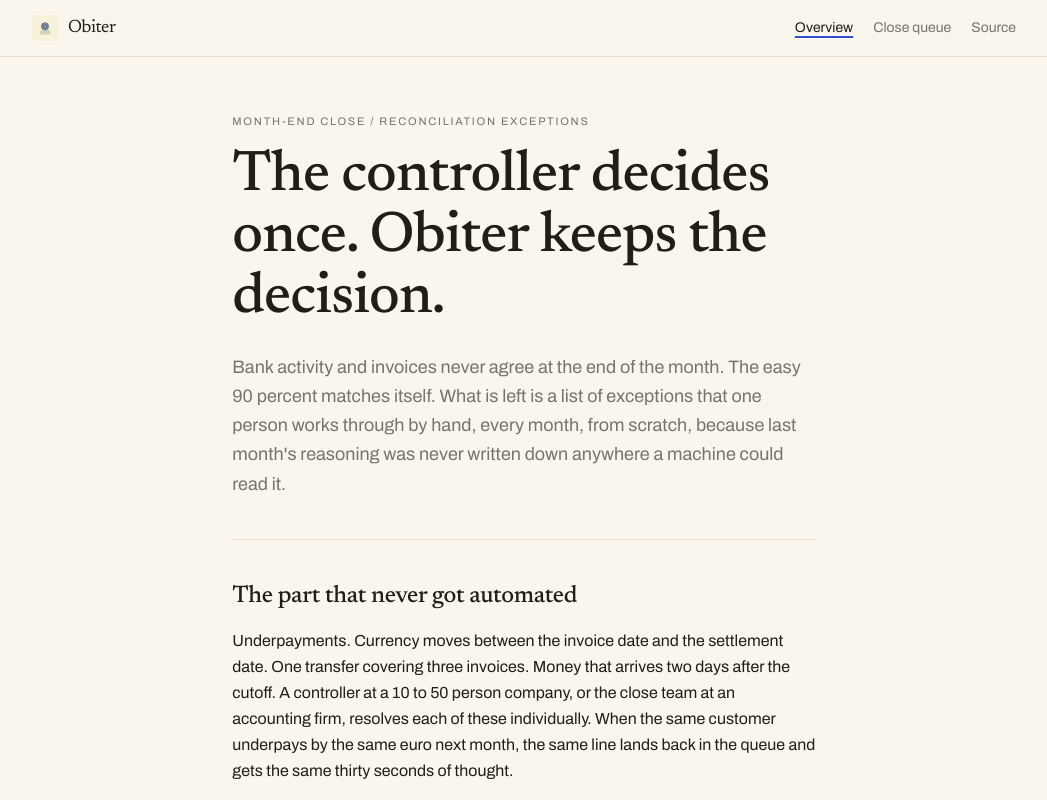
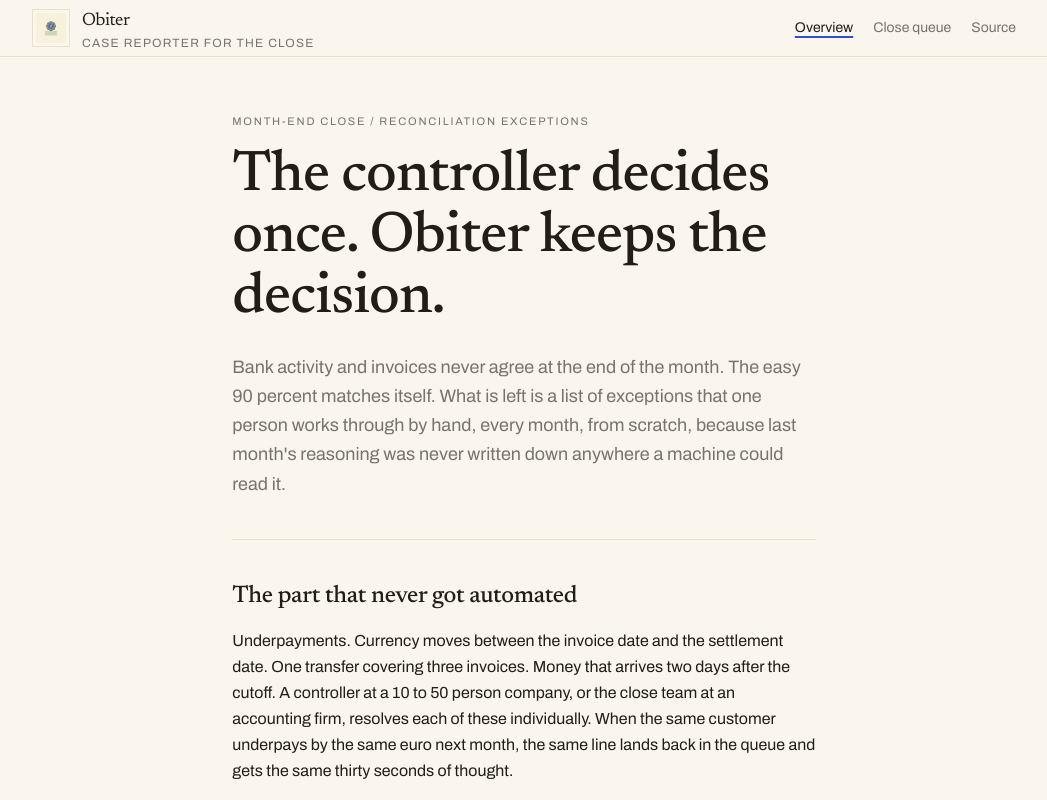
Before and after one commit to mericcintosun/obiter, a Next.js app: page / in a window 1280 px wide. Shown: the top 800 px of the page, without its empty margins (116-1163 px from the left). Built offline with nearby package versions, Linux system fonts and the light colour scheme; no server answers.

Commit message:
feat(web): letterpress devices, the framed masthead and a ruled footer

```diff
--- a/app/globals.css
+++ b/app/globals.css
@@ -96,12 +96,73 @@
   letter-spacing: -0.015em;
 }
 
-/* Field-guide small caps used for kickers and column headings. */
-.obiter-label {
+/* Field-guide small caps used for kickers and column headings. The running head
+   is the same face one step further up the page: it marks which part of the
+   case report a section belongs to, the way a printed reporter runs the case
+   name across the top of every spread. */
+.obiter-label,
+.obiter-runninghead {
   font-size: 0.6875rem;
   letter-spacing: 0.16em;
   text-transform: uppercase;
   color: var(--muted-foreground);
+}
+
+.obiter-runninghead {
+  display: block;
+  border-top: 1px solid var(--line);
+  padding-top: 0.625rem;
+}
+
+/* The standfirst. Full ink, not the muted wash: it is the paragraph the reader
+   is meant to read first, so it cannot be lighter than the body under it. */
+.obiter-lede {
+  font-size: 1.15rem;
+  line-height: 1.7;
+  color: var(--foreground);
+}
+
+/* The line that names the entity and the period, set the way a dateline is set
+   at the head of a report. */
+.obiter-dateline {
+  font-size: 0.75rem;
+  letter-spacing: 0.1em;
+  text-transform: uppercase;
+  font-variant-numeric: tabular-nums;
+  color: var(--muted-foreground);
+}
+
+/* The masthead mark sits in a hairline tile so the raster does not float on an
+   identical ground. One raster, framed; never a second brand image. */
+.obiter-masthead-mark {
+  display: inline-flex;
+  align-items: center;
+  justify-content: center;
+  border: 1px solid var(--line);
+  background: var(--ground);
+  padding: 0.1875rem;
+}
+
+/* The footer's ruled link row, above the two standing paragraphs. */
+.obiter-footer-links {
+  display: flex;
+  flex-wrap: wrap;
+  gap: 0.75rem 1.5rem;
+  border-bottom: 1px solid var(--line);
+  padding-bottom: 0.875rem;
+}
+
+/* The queue's column header, the same ruled object the measures panel uses. */
+.obiter-queue-head {
+  border-bottom: 1px solid var(--line);
+  padding-bottom: 0.5rem;
+}
+
+/* One visible focus ring for everything that is not a shadcn primitive with its
+   own. Built on --ring, which is the seal. */
+:focus-visible {
+  outline: 2px solid var(--ring);
+  outline-offset: 2px;
 }
 
 /* Hairline ink rule: the letterpress separator that replaces card borders. */
--- a/app/layout.tsx
+++ b/app/layout.tsx
@@ -55,16 +55,30 @@
       <body className="min-h-screen antialiased">
         <header className="sticky top-0 z-20 border-b border-border bg-ground">
           <div className="mx-auto flex h-14 max-w-5xl items-center justify-between px-5">
-            <Link href="/" className="flex items-center gap-2.5">
+            {/* The one mark in the app. Framed in a hairline tile so the raster
+                has an edge against the identical ground, and paired with a
+                dateline-style line naming the product. One next/image element,
+                no second brand image, and never public/logo.svg. */}
+            <Link href="/" className="flex items-center gap-3">
+              <span className="obiter-masthead-mark">
                 <Image
                   src="/brand/logo.png"
                   alt=""
-                width={26}
-                height={26}
+                  width={30}
+                  height={30}
                   priority
-                className="h-[26px] w-[26px] object-contain"
+                  className="h-[30px] w-[30px] object-contain"
                 />
+              </span>
+              <span className="flex flex-col leading-none">
                 <span className="font-display text-lg tracking-tight">Obiter</span>
+                {/* Hidden under sm: at 360 the nav takes most of the row and a
+                    tracked line this long would wrap the masthead onto a second
+                    line inside a 56px header. */}
+                <span className="obiter-dateline mt-0.5 hidden sm:block">
+                  Case reporter for the close
+                </span>
+              </span>
             </Link>
             <SiteNav />
           </div>
@@ -73,7 +87,38 @@
         <main>{children}</main>
 
         <footer className="mt-24 border-t border-border">
-          <div className="mx-auto max-w-5xl px-5 py-8 text-sm text-muted-foreground">
+          <div className="mx-auto max-w-5xl px-5 py-9">
+            {/* The four link kinds a judge checks: the demo route, the repo, the
+                security note, and the hackathon page. Ruled row, no icons, no
+                target, matching the nav. */}
+            <nav aria-label="Footer" className="obiter-footer-links text-sm">
+              <Link
+                href="/close"
+                className="inline-flex min-h-11 items-center underline-offset-4 hover:underline"
+              >
+                Close queue
+              </Link>
+              <a
+                href="https://github.com/mericcintosun/obiter"
+                className="inline-flex min-h-11 items-center text-muted-foreground underline-offset-4 hover:underline"
+              >
+                Source
+              </a>
+              <a
+                href="https://github.com/mericcintosun/obiter/blob/main/SECURITY.md"
+                className="inline-flex min-h-11 items-center text-muted-foreground underline-offset-4 hover:underline"
+              >
+                SECURITY.md
+              </a>
+              <a
+                href="https://syndicate-by-maximor.devpost.com/"
+                className="inline-flex min-h-11 items-center text-muted-foreground underline-offset-4 hover:underline"
+              >
+                Syndicate by Maximor
+              </a>
+            </nav>
+
+            <div className="mt-6 text-sm text-muted-foreground">
               <p>
               Obiter. Built for the Syndicate by Maximor hackathon, Track 2, Autonomous Office of
               the CFO. Seed data is a fictional August 2026 close for a company called Halden
@@ -98,6 +143,7 @@
               payment data of its own.
               </p>
             </div>
+          </div>
         </footer>
       </body>
     </html>
```
Lines whose indentation alone changed are shown as unchanged.
